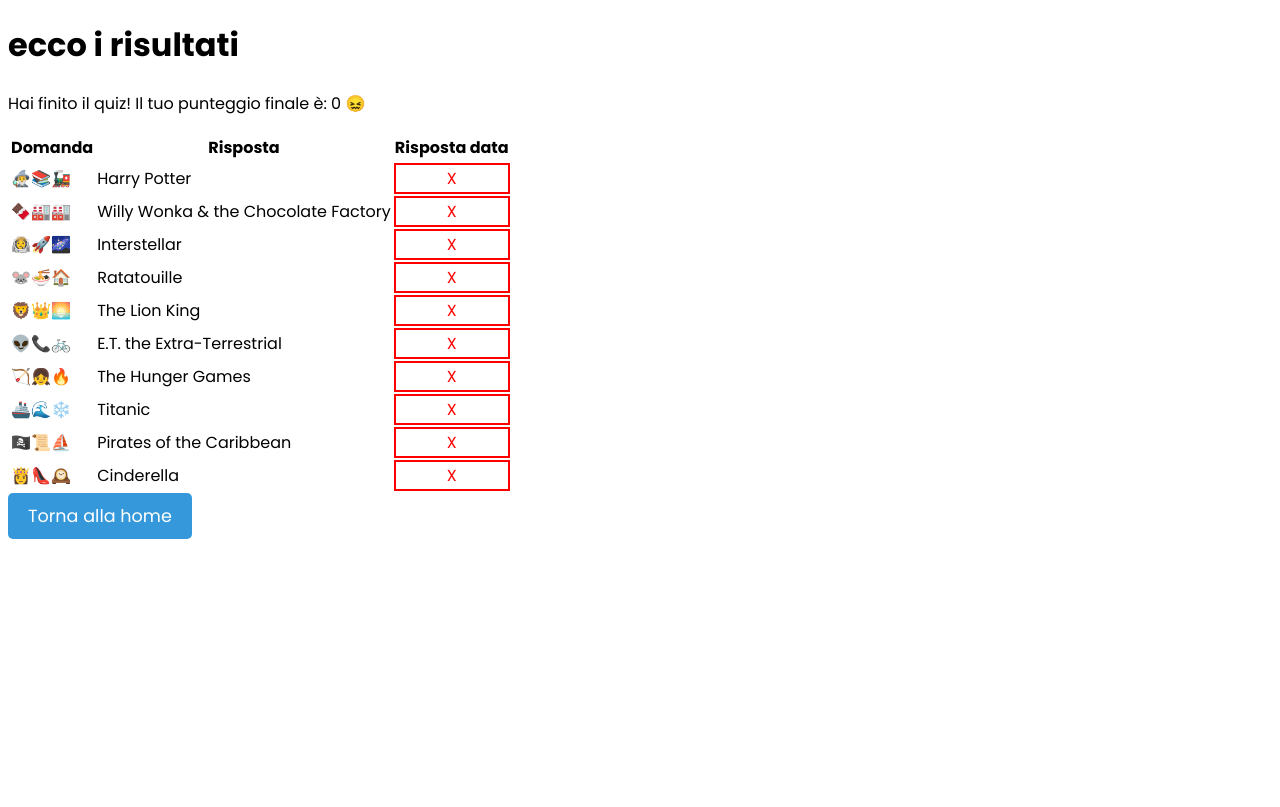
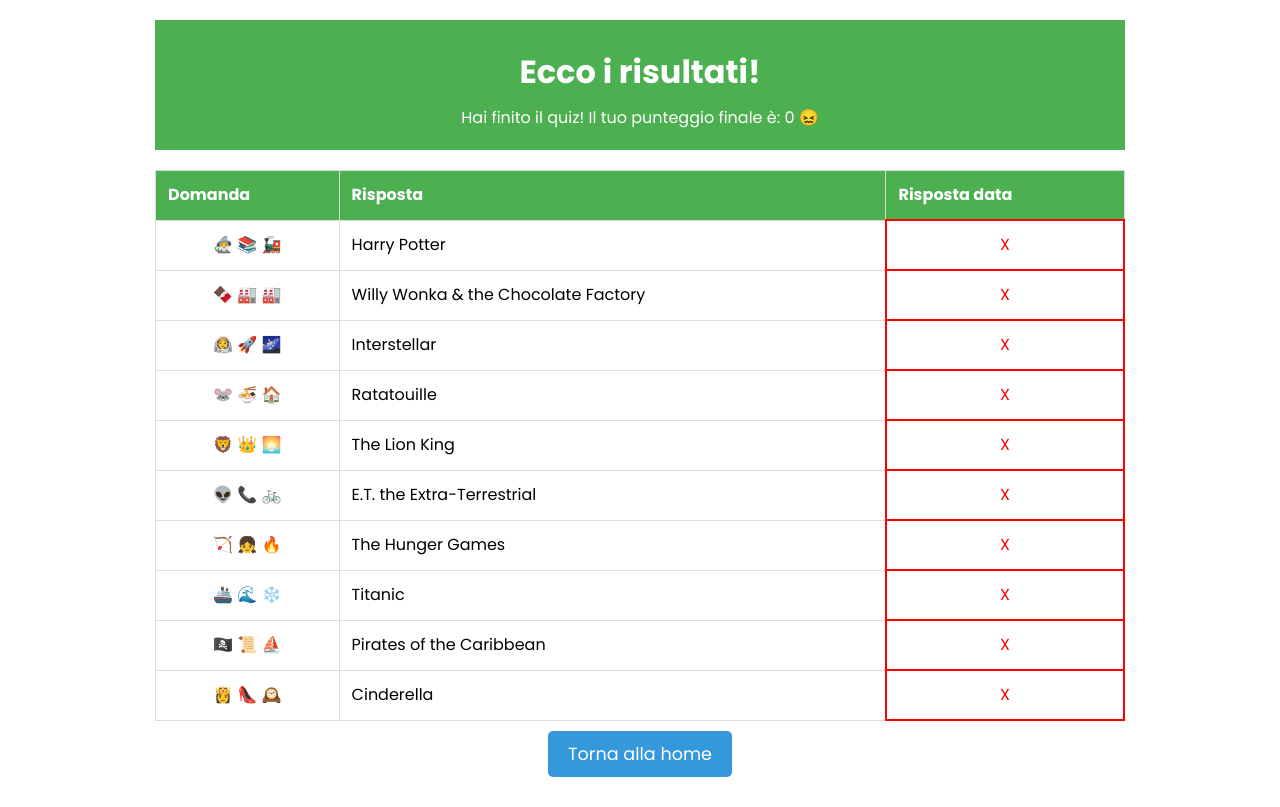
Before and after one commit to CodeStorm-SRL/entry-tests, a Vue app in the folder interactive-quiz/: page /result-page in a window 1280 px wide. Built offline with nearby package versions, Linux system fonts and the light colour scheme.

Commit message:
init style edit

```diff
--- a/interactive-quiz/src/components/QuizApp.vue
+++ b/interactive-quiz/src/components/QuizApp.vue
@@ -6,7 +6,7 @@ import store from "../store";
 export default {
   data() {
     return {
-      title: "Film Quiz",
+      title: "🍿 Emoji Film Quiz 🎬",
       store,
     };
   },
@@ -42,8 +42,8 @@ export default {
 </script>
 
 <template>
-  <div>
-    <h1>{{ title }}</h1>
+  <div class="container">
+    <h1 class="title">{{ title }}</h1>
     <QuizQuestion />
     <QuizOptions />
     <button class="main-btn" v-if="showNextButton" @click="nextQuestion">
@@ -58,4 +58,8 @@ export default {
   </div>
 </template>
 
-<style lang="scss" scoped></style>
+<style lang="css" scoped>
+.title {
+  font-size: 4rem;
+}
+</style>
--- a/interactive-quiz/src/components/QuizOptions.vue
+++ b/interactive-quiz/src/components/QuizOptions.vue
@@ -61,7 +61,11 @@ export default {
 
 <template>
   <ul v-if="currentQuestionOptions.length > 0">
-    <li v-for="(option, index) in currentQuestionOptions" :key="index">
+    <li
+      v-for="(option, index) in currentQuestionOptions"
+      :key="index"
+      class="options-list"
+    >
       <button
         @click="selectOption(option)"
         class="option-btn"
--- a/interactive-quiz/src/components/QuizQuestion.vue
+++ b/interactive-quiz/src/components/QuizQuestion.vue
@@ -31,10 +31,16 @@ export default {
 
 <template>
   <div>
-    <p v-if="currentQuestion && currentQuestion.question">
+    <p class="question" v-if="currentQuestion && currentQuestion.question">
       Domanda: {{ store.filmQuestions[store.currentQuestionIndex].question }}
     </p>
   </div>
 </template>
 
-<style lang="scss" scoped></style>
+<style lang="css" scoped>
+.question {
+  margin: 10px auto;
+  font-size: 2rem;
+  font-weight: 700;
+}
+</style>
--- a/interactive-quiz/src/style.css
+++ b/interactive-quiz/src/style.css
@@ -1,9 +1,66 @@
 @import url("https://fonts.googleapis.com/css2?family=Poppins:wght@400;700&display=swap");
 
+/* Reset CSS di Base */
+
+/* Reset del box-sizing per evitare problemi di dimensioni degli elementi */
+html {
+  box-sizing: border-box;
+}
+
+*,
+*:before,
+*:after {
+  box-sizing: inherit;
+}
+
+/* Rimuovi i margini predefiniti */
+body,
+h1,
+h2,
+h3,
+p {
+  margin: 0;
+}
+
+/* Rimuovi i padding predefiniti */
+ul,
+ol,
+li {
+  padding: 0;
+}
+
+/* Rimuovi gli stili di lista (punti elenco) predefiniti */
+ul,
+ol {
+  list-style: none;
+}
+
+/* Rimuovi gli stili di default del testo */
 body {
   font-family: "Poppins", sans-serif;
+  font-size: 1rem;
+  line-height: 1.5;
 }
+
+/* Rimuovi gli stili dei link ipertestuali */
+a {
+  color: inherit;
+  text-decoration: none;
+}
+
+/* Container wrapper*/
+.container {
+  max-width: 1000px;
+  margin: 15px auto;
+  padding: 0 15px;
+  display: flex;
+  flex-direction: column;
+  justify-content: center;
+  text-align: center;
+}
+
 .main-btn {
+  margin: 10px auto;
   cursor: pointer;
   display: inline-block;
   padding: 10px 20px;
@@ -18,18 +75,19 @@ body {
 .main-btn:hover {
   background-color: #2980b9;
 }
-
+/* Modifivare w responsive */
 .option-btn {
   margin: 10px auto;
   cursor: pointer;
   display: inline-block;
-  padding: 10px 20px;
+  padding: 15px 20px;
   font-size: 1.1rem;
   color: #3b2f2f;
   background-color: #73bff1;
   text-decoration: none;
   border-radius: 5px;
   transition: background-color 0.3s ease;
+  width: 450px;
 }
 
 .option-btn:hover {
--- a/interactive-quiz/src/views/HomePage.vue
+++ b/interactive-quiz/src/views/HomePage.vue
@@ -1,4 +1,16 @@
-<script></script>
+<script>
+export default {
+  methods: {
+    // navigaAQuizPage() {
+    //   // Naviga a /quiz-page
+    //   this.$router.push("/quiz-page").then(() => {
+    //     // Dopo la navigazione, ricarica la pagina
+    //     location.reload();
+    //   });
+    // },
+  },
+};
+</script>
 
 <template>
   <div class="home-container">
--- a/interactive-quiz/src/views/QuizPage.vue
+++ b/interactive-quiz/src/views/QuizPage.vue
@@ -15,7 +15,9 @@ export default {
 </script>
 
 <template>
-  <QuizApp />
+  <div class="container">
+    <QuizApp />
+  </div>
 </template>
 
 <style lang="scss" scoped></style>
--- a/interactive-quiz/src/views/ResultPage.vue
+++ b/interactive-quiz/src/views/ResultPage.vue
@@ -4,7 +4,7 @@ import store from "../store";
 export default {
   data() {
     return {
-      title: "ecco i risultati",
+      title: "Ecco i risultati!",
       store,
     };
   },
@@ -22,7 +22,8 @@ export default {
 </script>
 
 <template>
-  <div>
+  <div class="container result">
+    <div class="header">
       <h1>{{ title }}</h1>
       <p>
         Hai finito il quiz! Il tuo punteggio finale è: {{ finalScore }}
@@ -31,6 +32,7 @@ export default {
         <span v-else-if="finalScore >= 4 && finalScore <= 7">😊</span>
         <span v-else-if="finalScore >= 8 && finalScore <= 10">😄</span>
       </p>
+    </div>
 
     <table>
       <thead>
@@ -43,7 +45,7 @@ export default {
       </thead>
       <tbody>
         <tr v-for="(question, index) in store.filmQuestions" :key="index">
-          <td>{{ question.question }}</td>
+          <td class="question">{{ question.question }}</td>
           <td>{{ question.options[question.answer] }}</td>
           <td
             :class="{
@@ -58,13 +60,61 @@ export default {
       </tbody>
     </table>
 
-    <router-link to="/" class="main-btn">Torna alla home</router-link>
+    <a href="/" class="main-btn">Torna alla home</a>
   </div>
 </template>
 
 <style lang="css" scoped>
-.correct-answer {
-  border: 2px solid green;
+.result {
+  margin: 20px auto;
+}
+/* stili per l'header */
+.header {
+  background-color: #4caf50;
+  color: white;
+  padding: 20px;
+  text-align: center;
+}
+
+.header h1 {
+  margin: 8px 0 10px 0;
+}
+
+.score-message {
+  font-size: 18px;
+  margin-top: 10px;
+}
+
+.emoji {
+  font-size: 1.5em;
+  margin-left: 5px;
+}
+
+/* Miglioramento dello stile della tabella */
+table {
+  width: 100%;
+  border-collapse: collapse;
+  margin-top: 20px;
+}
+
+thead {
+  background-color: #f2f2f2;
+}
+
+th,
+td {
+  border: 1px solid #ddd;
+  padding: 12px;
+  text-align: left;
+}
+
+th {
+  background-color: #4caf50;
+  color: white;
+}
+
+.question {
+  text-align: center;
 }
 
 .incorrect-answer {
@@ -76,4 +126,8 @@ export default {
   text-align: center;
   color: red;
 }
+
+.correct-answer {
+  border: 2px solid green;
+}
 </style>
```
Also changed, not shown: interactive-quiz/src/store.js (+10 -10 lines). Lines whose indentation alone changed are shown as unchanged.
